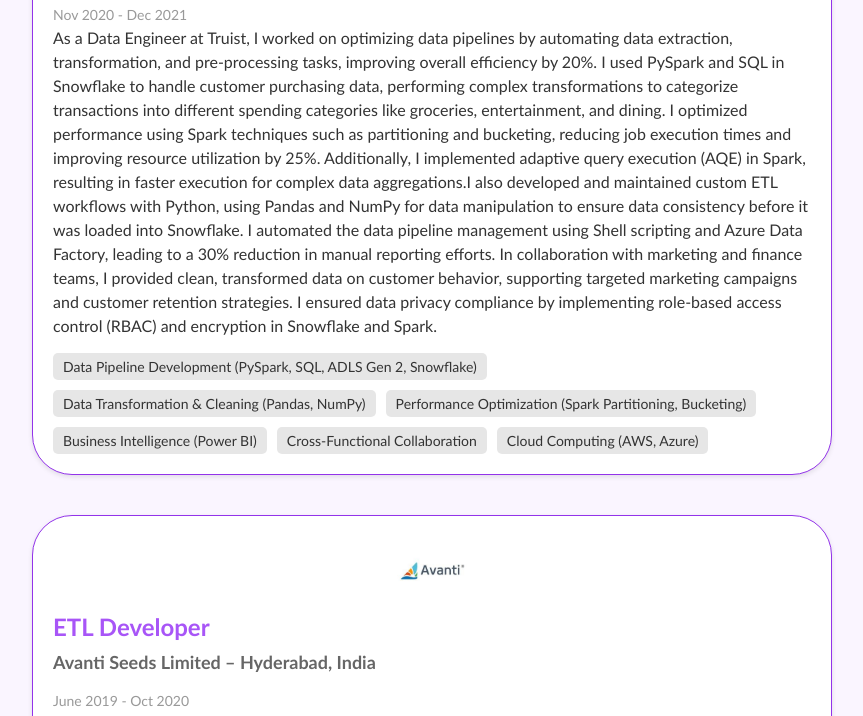
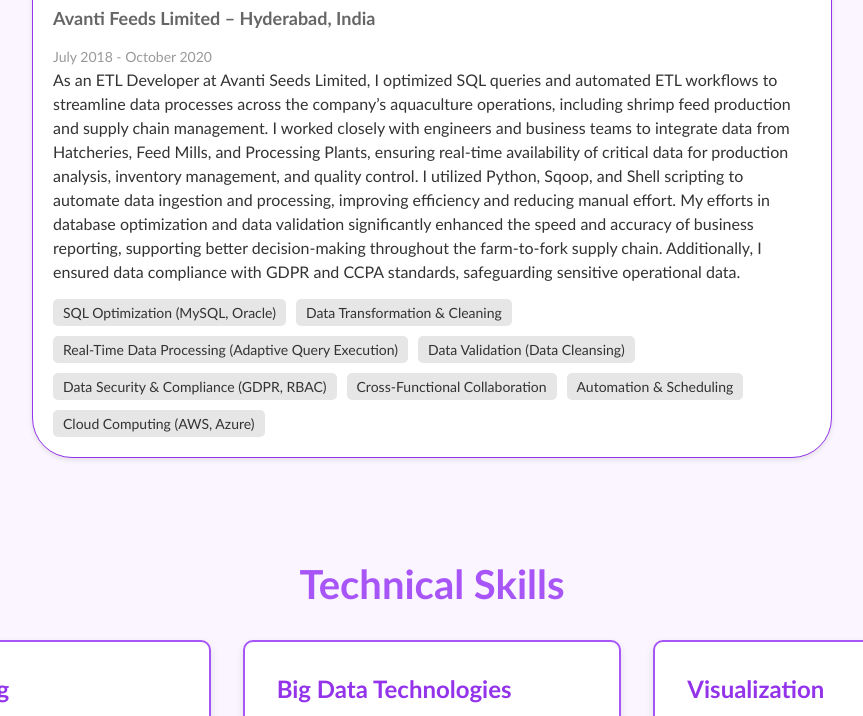
Before and after one commit to Venkata-Lakshman/portfolio, a plain HTML site: page index.html in a window 1280 px wide. Shown: the part 3135-3851 px from the top of the page, without its empty margins (208-1071 px from the left). Drawn offline with nearby package versions, Linux system fonts and the light colour scheme.

Commit message:
Seeds to feeds change

```diff
--- a/index.html
+++ b/index.html
@@ -154,9 +154,9 @@
             <img src="cognizant-new-logo-400px.jpg" alt="Cognizant Technology Solutions" />
           </div>
           <div class="timeline-content">
-            <h3>Mid-level Data Engineer</h3>
+            <h3>Data Engineer</h3>
             <h4>Cognizant Technology Solutions | Client: Truist Financial</h4>
-            <span class="date">Jan 2022 - Aug 2023 </span>
+            <span class="date">November 2020 - August 2023 </span>
             <p>
               As a Data Engineer at Truist, I worked on optimizing data pipelines by
                automating data extraction, transformation, and pre-processing tasks,
@@ -195,14 +195,14 @@
             </ul>
           </div>
         </div>
-        <div class="timeline-item">
+        <!-- <div class="timeline-item">
           <div class="icon">
             <img src="cognizant-new-logo-400px.jpg" alt="CTS" />
           </div>
           <div class="timeline-content">
             <h3>Data Engineer</h3>
             <h4>Cognizant Technology Solutions | Client: Apollo Hospitals</h4>
-            <span class="date">Nov 2020 - Dec 2021 </span>
+            <span class="date">November 2020 - August 2023 </span>
             <p>
               As a Data Engineer at Truist, I worked on optimizing data pipelines by
                automating data extraction, transformation, and pre-processing tasks,
@@ -224,31 +224,31 @@
                 (RBAC) and encryption in Snowflake and Spark.
             </p>
             <ul class="skills">
-              <li class="skill-box">Data Pipeline Development (PySpark, SQL, ADLS Gen 2, Snowflake)</li>
+              <li class="skill-box">Data Pipeline Development (PySpark, SQL, ADLS Gen 2, Snowflake)</li> -->
               <!-- <li class="skill-box">ETL Process Automation (Python, Shell Scripting, Azure Data Factory)</li> -->
-              <li class="skill-box">Data Transformation & Cleaning (Pandas, NumPy)</li>
+              <!-- <li class="skill-box">Data Transformation & Cleaning (Pandas, NumPy)</li> -->
               <!-- <li class="skill-box">SQL Querying & Optimization (Complex Queries, Data Aggregations)</li> -->
               <!-- <li class="skill-box">Real-Time Data Processing (Adaptive Query Execution)</li> -->
-              <li class="skill-box">Performance Optimization (Spark Partitioning, Bucketing)</li>
+              <!-- <li class="skill-box">Performance Optimization (Spark Partitioning, Bucketing)</li> -->
               <!-- <li class="skill-box">Data Validation (Custom ETL Workflows, Data Cleansing)</li> -->
               <!-- <li class="skill-box">Data Warehousing (Snowflake, Data Marts, Reporting)</li> -->
               <!-- <li class="skill-box">Data Security & Compliance (GDPR, CCPA, Role-Based Access Control (RBAC), Encryption)</li> -->
-              <li class="skill-box">Business Intelligence (Power BI)</li>
-              <li class="skill-box">Cross-Functional Collaboration</li>
+              <!-- <li class="skill-box">Business Intelligence (Power BI)</li> -->
+              <!-- <li class="skill-box">Cross-Functional Collaboration</li> -->
               <!-- <li class="skill-box">Event Planning and Coordination</li> -->
               <!-- <li class="skill-box">Automation & Scheduling (Shell Scripts, Job Monitoring)</li> -->
-              <li class="skill-box">Cloud Computing (AWS, Azure)</li>
-            </ul>
+              <!-- <li class="skill-box">Cloud Computing (AWS, Azure)</li> -->
+            <!-- </ul>
           </div>
-        </div>
+        </div> -->
         <div class="timeline-item">
           <div class="icon">
             <img src="avanti.jpg" alt="CTS" />
           </div>
           <div class="timeline-content">
             <h3>ETL Developer</h3>
-            <h4>Avanti Seeds Limited – Hyderabad, India </h4>
-            <span class="date">June 2019 - Oct 2020 </span>
+            <h4>Avanti Feeds Limited – Hyderabad, India </h4>
+            <span class="date">July 2018 - October 2020 </span>
             <p>
               As an ETL Developer at Avanti Seeds Limited, I optimized SQL queries and
               automated ETL workflows to streamline data processes across the company’s
```
